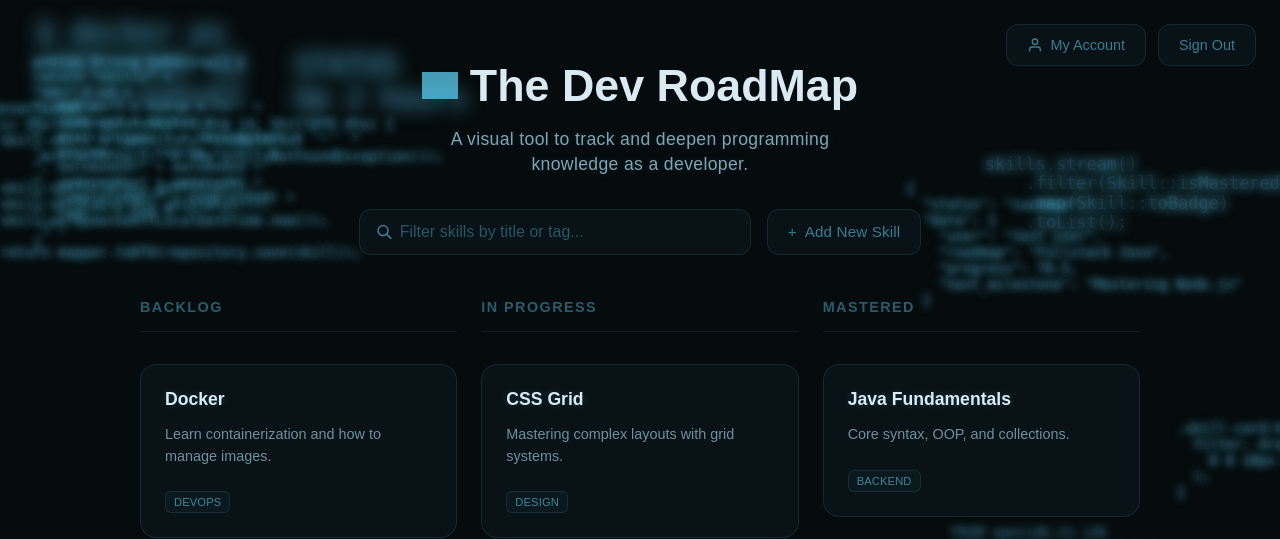
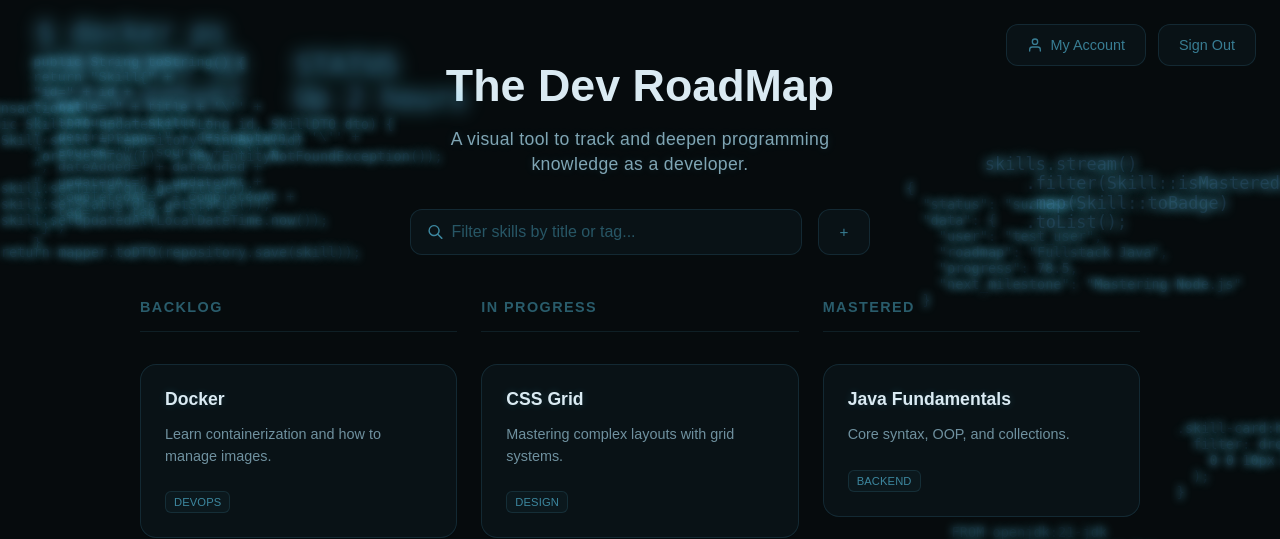
Before and after one commit to eeebbaandersson/dev-roadmap-skilltracker, a Spring Boot app: page /skills in a window 1280 px wide. Shown: the top 539 px of the page. Run offline with Spring Boot 4, Linux system fonts and the light colour scheme; a user stored in the database is signed in; data comes from the database, SQL or seed files in the repository; some of the project's set-up classes (security, data sources, template engines, error pages and the like) are left out, and stand-ins take their place; grey boxes are pictures that could not be loaded.

Commit message:
style: adjust login/sign up container padding, add tooltip and simplify skill button

```diff
--- a/src/main/resources/static/css/home.css
+++ b/src/main/resources/static/css/home.css
@@ -19,7 +19,6 @@ body {
     gap: 12px;
     z-index: 100;
 }
-
 
 .nav-link, .logout-form button {
     background-color: rgba(10, 20, 25, 0.8) !important;
@@ -51,7 +50,6 @@ body {
     text-shadow: 0 0 8px rgba(96, 214, 250, 0.6);
     opacity: 0.9;
 }
-
 
 header {
     display: flex;
@@ -168,6 +166,7 @@ header h1 {
     display: inline-flex;
     justify-content: center;
     align-items: center;
+    position: relative;
     gap: 8px;
     background-color: rgba(10, 20, 25, 0.8) !important;
     backdrop-filter: blur(10px);
@@ -190,9 +189,32 @@ header h1 {
     opacity: 1;
 }
 
+.btn-add-skill::after {
+    content: attr(data-tooltip);
+    position: absolute;
+    bottom: -36px;
+    left: 50%;
+    transform: translateX(-50%);
+    background: #0d161a;
+    color: #7ee7ff;
+    border: 1px solid rgba(126, 231, 255, 0.35);
+    padding: 4px 10px;
+    border-radius: 6px;
+    font-size: 0.75rem;
+    white-space: nowrap;
+    opacity: 0;
+    pointer-events: none;
+    transition: opacity 0.2s ease, transform 0.2s ease;
+    box-shadow: 0 4px 12px rgba(0, 0, 0, 0.5);
+}
+
+.btn-add-skill:hover::after {
+    opacity: 1;
+}
+
 .roadmap-container {
     display: grid;
-    grid-template-columns: repeat(3, minmax(250px, 350px)); /* Skapar 3 kolumner */
+    grid-template-columns: repeat(3, minmax(250px, 350px));
     gap: 1.5rem;
     align-items: start;
     max-width: 1000px;
--- a/src/main/resources/static/css/login-signup.css
+++ b/src/main/resources/static/css/login-signup.css
@@ -40,7 +40,7 @@ body.auth-body {
 .container {
     background-color: var(--color-surface);
     backdrop-filter: blur(10px);
-    padding: 20px 40px 40px 40px;
+    padding: 20px 50px;
     border-radius: var(--radius-md);
     border: 1px solid var(--color-border);
     width: 100%;
@@ -79,8 +79,6 @@ header p { color: var(--color-text-dim); font-size: 14px; margin-top: -15px; }
     outline: none;
     margin-bottom: 4px;
 }
-
-
 
 ::placeholder {
     color: rgba(180, 230, 250, 0.6); !important;
@@ -167,7 +165,7 @@ header p { color: var(--color-text-dim); font-size: 14px; margin-top: -15px; }
     display: block;
     width: 30px;
     height: 30px;
-    margin: 25px auto -10px auto;
+    margin: 25px auto 0 auto;
     background-color: var(--accent-color);
     opacity: 0.9;
     mask: url('../assets/rocket-icon.svg') no-repeat center;
--- a/src/main/resources/templates/skills/home.html
+++ b/src/main/resources/templates/skills/home.html
@@ -23,7 +23,7 @@
 
 <header>
     <h1 class="title-with-icon">
-        <span class="header-rocket-icon"></span>
+<!--        <span class="header-rocket-icon"></span>-->
         The Dev RoadMap
     </h1>
 
@@ -35,8 +35,8 @@
             <input type="text" name="title" th:value="${titleFilter}" placeholder="Filter skills by title or tag...">
         </form>
 
-        <a th:href="@{/skills/new}" class="btn-add-skill">
-            <span>+</span>Add New Skill
+        <a th:href="@{/skills/new}" class="btn-add-skill" data-tooltip="Add new skill" aria-label="Add new skill">
+            <span>+</span>
         </a>
     </div>
 
@@ -65,7 +65,7 @@
             </th:block>
 
             <p th:if="${#lists.isEmpty(inProgressSkills)}" class="default-message">
-                Currently not focusing on any specific skill. Time to pick one?
+                Not focusing on any specific skill right now. Time to pick one?
             </p>
         </div>
     </section>
--- a/src/main/resources/templates/users/signup.html
+++ b/src/main/resources/templates/users/signup.html
@@ -15,7 +15,7 @@
 
 <div class="container">
     <header>
-        <h1>Create an account</h1>
+        <h1>Create Account</h1>
         <p>Your journey starts here.</p>
 
     </header>
```
